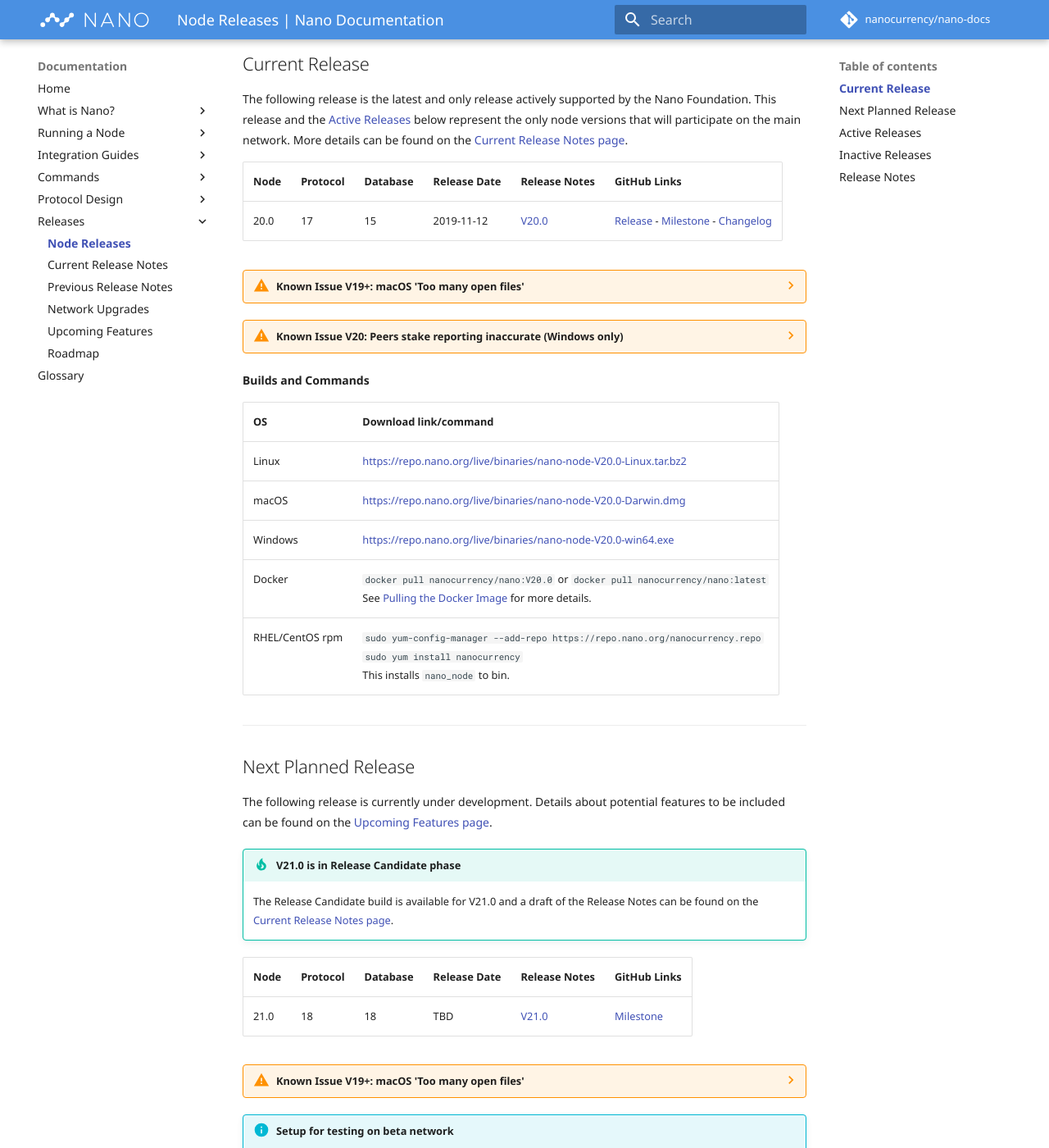
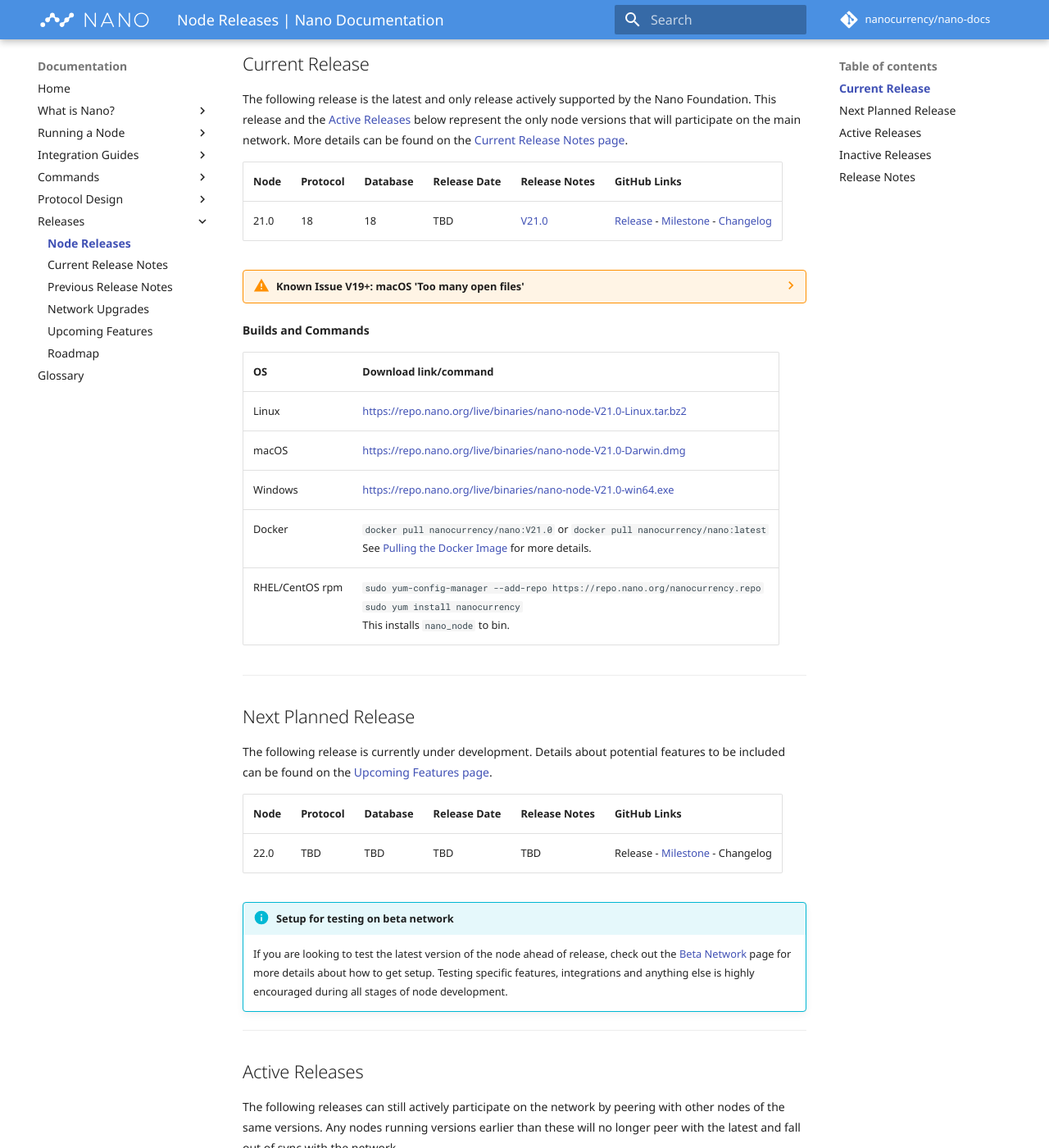
Before and after one commit to nanocurrency/nano-docs, an MkDocs documentation site: the page built from docs/releases/node-releases.md, in a window 1280 px wide and 1400 px high, scrolled down 242 px. Shown: the whole window at 82% size. Built offline with MkDocs 1.6.1 and Material for MkDocs 9.7.7, drawn with Linux system fonts in a browser that asks for light colours; comment, search, counter and statistics services are not loaded; some of the changed text lies outside the part shown.

Commit message:
Updates to release notes, node releases, build details, etc. to reflect V21 as current

```diff
--- a/docs/releases/node-releases.md
+++ b/docs/releases/node-releases.md
@@ -8,7 +8,7 @@
 ## Current Release
 The following release is the latest and only release actively supported by the Nano Foundation. This release and the [Active Releases](#active-releases) below represent the only node versions that will participate on the main network. More details can be found on the [Current Release Notes page](/releases/current-release-notes).
 
---8<-- "release-details-v20-0.md"
+--8<-- "release-details-v21-0.md"
 
 **Builds and Commands**
 
@@ -19,10 +19,7 @@
 ## Next Planned Release
 The following release is currently under development. Details about potential features to be included can be found on the [Upcoming Features page](/releases/upcoming-features).
 
-!!! tip "V21.0 is in Release Candidate phase"
-	The Release Candidate build is available for V21.0 and a draft of the Release Notes can be found on the [Current Release Notes page](/releases/current-release-notes).
-
---8<-- "release-details-v21-0.md"
+--8<-- "release-details-v22-0.md"
 
 --8<-- "setup-beta-testing.md"
 
@@ -39,10 +36,6 @@
 
 ---
 
---8<-- "release-details-v18-0.md"
-
----
-
 ## Inactive Releases
 The following versions are no longer peered with by nodes running the active versions above and will not work properly communicate if run on the network. The details below are for historical purposes only.
 
@@ -50,6 +43,7 @@
 
 	| Node | Protocol | Database | Release Date | Release Notes | GitHub Links |
 	|              |   |               |              |               |              |
+	| 18.0 | 16 | 13 | 2019-02-21 || [Release](https://github.com/nanocurrency/nano-node/releases/tag/V18.0) - [Milestone](https://github.com/nanocurrency/nano-node/milestone/7) - [Changelog](https://github.com/nanocurrency/nano-node/compare/V17.1...V18.0) |
 	| 17.1 | 15 |  | 2018-12-21 || [Release](https://github.com/nanocurrency/nano-node/releases/tag/V17.1) - [Milestone](https://github.com/nanocurrency/nano-node/milestone/17) - [Changelog](https://github.com/nanocurrency/nano-node/compare/V17.0...V17.1) |
 	| 17.0 | 15 |  | 2018-12-18 || [Release](https://github.com/nanocurrency/nano-node/releases/tag/V17.0) - [Milestone](https://github.com/nanocurrency/nano-node/milestone/6) - [Changelog](https://github.com/nanocurrency/nano-node/compare/V16.3...V17.0) |
 	| 16.3 | 14 |  | 2018-11-20 || [Release](https://github.com/nanocurrency/nano-node/releases/tag/V16.3) - [Milestone](https://github.com/nanocurrency/nano-node/milestone/14) - [Changelog](https://github.com/nanocurrency/nano-node/compare/V16.2...V16.3) |
--- a/docs/snippets/current-release-build-links.md
+++ b/docs/snippets/current-release-build-links.md
@@ -1,7 +1,7 @@
 | OS | Download link/command |
 |----|---------------|
-| Linux | https://repo.nano.org/live/binaries/nano-node-V20.0-Linux.tar.bz2 |
-| macOS | https://repo.nano.org/live/binaries/nano-node-V20.0-Darwin.dmg |
-| Windows | https://repo.nano.org/live/binaries/nano-node-V20.0-win64.exe |
-| Docker | `docker pull nanocurrency/nano:V20.0` or `docker pull nanocurrency/nano:latest`<br />See [Pulling the Docker Image](/running-a-node/node-setup/#pulling-the-docker-image) for more details. |
+| Linux | https://repo.nano.org/live/binaries/nano-node-V21.0-Linux.tar.bz2 |
+| macOS | https://repo.nano.org/live/binaries/nano-node-V21.0-Darwin.dmg |
+| Windows | https://repo.nano.org/live/binaries/nano-node-V21.0-win64.exe |
+| Docker | `docker pull nanocurrency/nano:V21.0` or `docker pull nanocurrency/nano:latest`<br />See [Pulling the Docker Image](/running-a-node/node-setup/#pulling-the-docker-image) for more details. |
 | RHEL/CentOS rpm | `sudo yum-config-manager --add-repo https://repo.nano.org/nanocurrency.repo`<br />`sudo yum install nanocurrency`<br />This installs `nano_node` to bin. |
--- a/docs/snippets/release-details-v21-0.md
+++ b/docs/snippets/release-details-v21-0.md
@@ -1,5 +1,5 @@
 | Node | Protocol | Database | Release Date | Release Notes | GitHub Links |
 |      |          |          |              | 				|			   |
-| 21.0 | 18       | 18       | TBD          | [V21.0](/releases/current-release-notes) | [Milestone](https://github.com/nanocurrency/nano-node/milestone/18) |
+| 21.0 | 18       | 18       | TBD          | [V21.0](/releases/current-release-notes) | [Release](https://github.com/nanocurrency/nano-node/releases/tag/V20.0) - [Milestone](https://github.com/nanocurrency/nano-node/milestone/18) - [Changelog](https://github.com/nanocurrency/nano-node/compare/V20.0...V21.0) |
 
 --8<-- "known-issue-macos-too-many-open-files.md"
```
Also changed, not shown: docs/releases/current-release-notes.md (+1 -6 lines).
